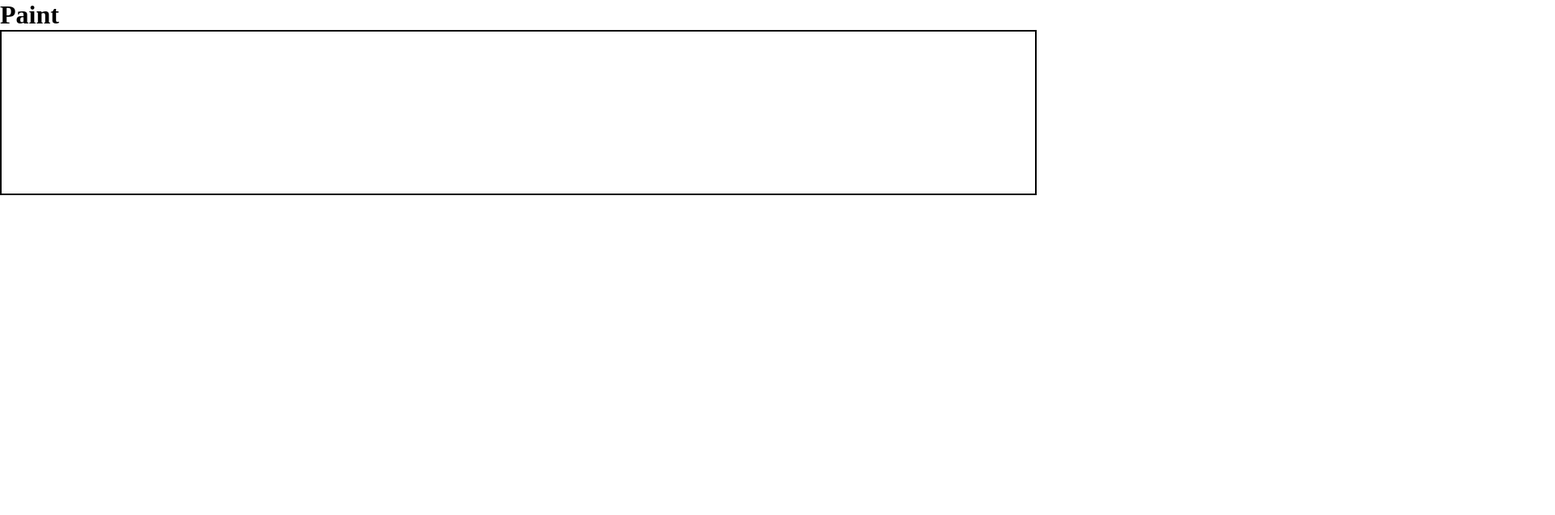
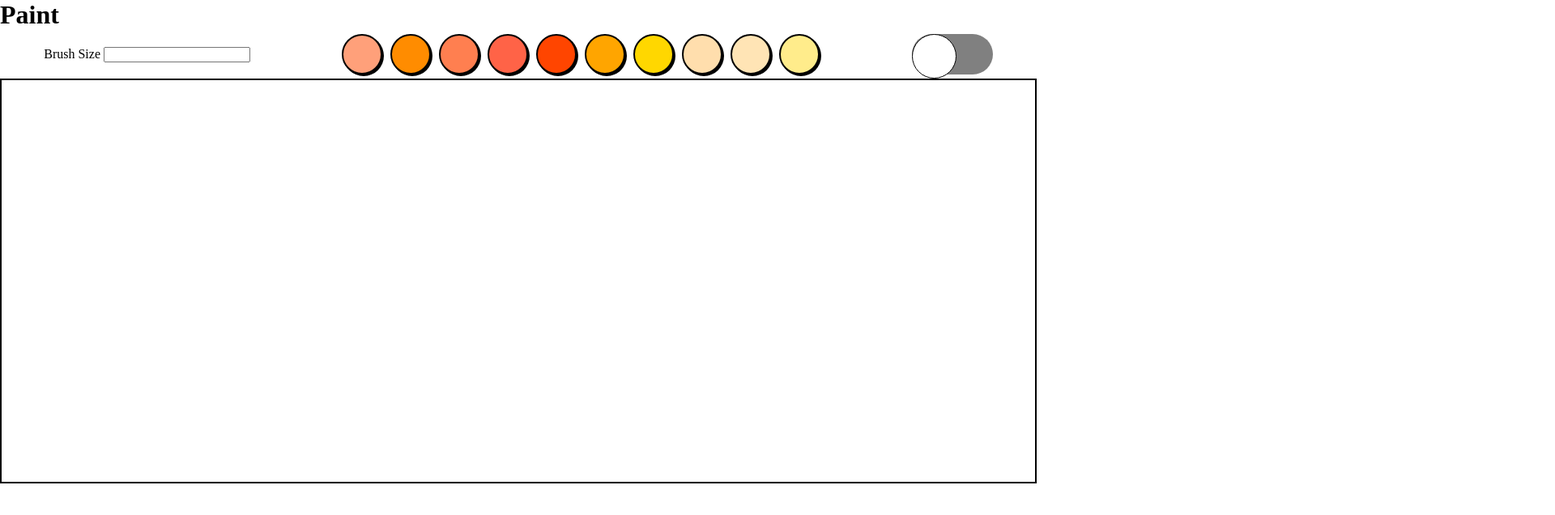
Before and after one commit to SUPERPUGN0/paint, a plain HTML site: page index.html in a window 1280 px wide. Shown: the top 636 px of the page at 81% size, 1920 px wide, since content can reach past the window. Drawn offline with Linux system fonts and the light colour scheme.

Commit message:
create toolbar

```diff
--- a/index.html
+++ b/index.html
@@ -6,12 +6,39 @@
     <meta http-equiv="X-UA-Compatible" content="IE=edge">
     <meta name="viewport" content="width=device-width, initial-scale=1.0">
     <link rel="stylesheet" href="./resources/css/index.css">
-    <title>Document</title>
+    <title>Paint</title>
 </head>
 
 <body>
     <header>
         <h1>Paint</h1>
+        <section id="toolbar">
+            <!-- Brush size-->
+            <div id="brush-container">
+                <label for="brush-size">Brush Size</label>
+                <input id="brush-size" type="number">
+            </div>
+
+            <!-- Colors-->
+            <div id="colors">
+                <div id="FFA07A" class="color"></div>
+                <div id="FF8C00" class="color"></div>
+                <div id="FF7F50" class="color"></div>
+                <div id="FF6347" class="color"></div>
+                <div id="FF4500" class="color"></div>
+                <div id="FFA500" class="color"></div>
+                <div id="FFD700" class="color"></div>
+                <div id="FFDEAD" class="color"></div>
+                <div id="FFE4B5" class="color"></div>
+                <div id="FFEC8B" class="color"></div>
+            </div>
+
+            <!-- Dark Mode Toggle-->
+            <div id="dark-mode-toggle-container">
+                <div id="circle"></div>
+            </div>
+
+        </section>
     </header>
     <main>
         <section id="tools"></section>
--- a/js/main.js
+++ b/js/main.js
@@ -1,5 +1,5 @@
 // Build canvas
-const buildCanvas = (widthPx, heightPx, parentContainerId) => {
+const buildCanvas = (parentContainerId) => {
 
     // Set canvas parent container
     const pContainer = document.getElementById(parentContainerId);
@@ -7,8 +7,8 @@ const buildCanvas = (widthPx, heightPx, parentContainerId) => {
     // Create and append canvas
     const canvas = document.createElement('div');
     canvas.id = 'canvas';
-    canvas.style.width = widthPx + 'px';
-    canvas.style.height = heightPx + 'px';
+    canvas.style.width = '100%';
+    canvas.style.height = '100%';
     pContainer.appendChild(canvas);
 
     // Return canvas ID
@@ -49,4 +49,4 @@ const turnOnCanvas = (canvasId) => {
 
 }
 
-turnOnCanvas(buildCanvas(2000, 200, 'canvas'));
+turnOnCanvas(buildCanvas('canvas'));
--- a/resources/css/index.css
+++ b/resources/css/index.css
@@ -3,3 +3,84 @@
     margin: 0;
     box-sizing: border-box;
 }
+
+#canvas {
+    width: 100%;
+    height: 500px;
+}
+
+#colors,
+#toolbar {
+    display: flex;
+    justify-content: space-around;
+}
+
+#toolbar {
+    align-items: center;
+}
+
+.color {
+    height: 50px;
+    width: 50px;
+    margin: 5px;
+    border-radius: 50%;
+    border: 2px solid black;
+    box-shadow: 2px 2px 0px black;
+}
+
+#FFA07A {
+    background-color: #FFA07A;
+}
+
+#FF8C00 {
+    background-color: #FF8C00;
+}
+
+#FF7F50 {
+    background-color: #FF7F50;
+}
+
+#FF6347 {
+    background-color: #FF6347;
+}
+
+#FF4500 {
+    background-color: #FF4500;
+}
+
+#FFA500 {
+    background-color: #FFA500;
+}
+
+#FFD700 {
+    background-color: #FFD700;
+}
+
+#FFDEAD {
+    background-color: #FFDEAD;
+}
+
+#FFE4B5 {
+    background-color: #FFE4B5;
+}
+
+#FFEC8B {
+    background-color: #FFEC8B;
+}
+
+
+/* Dark mode toogle */
+#dark-mode-toggle-container {
+    width: 100px;
+    height: 50px;
+    border-radius: 25px;
+    background: gray;
+}
+
+#circle {
+    width: 55px;
+    height: 55px;
+    background-color: white;
+    border: 1px solid black;
+    border-radius: 50%;
+}
```
